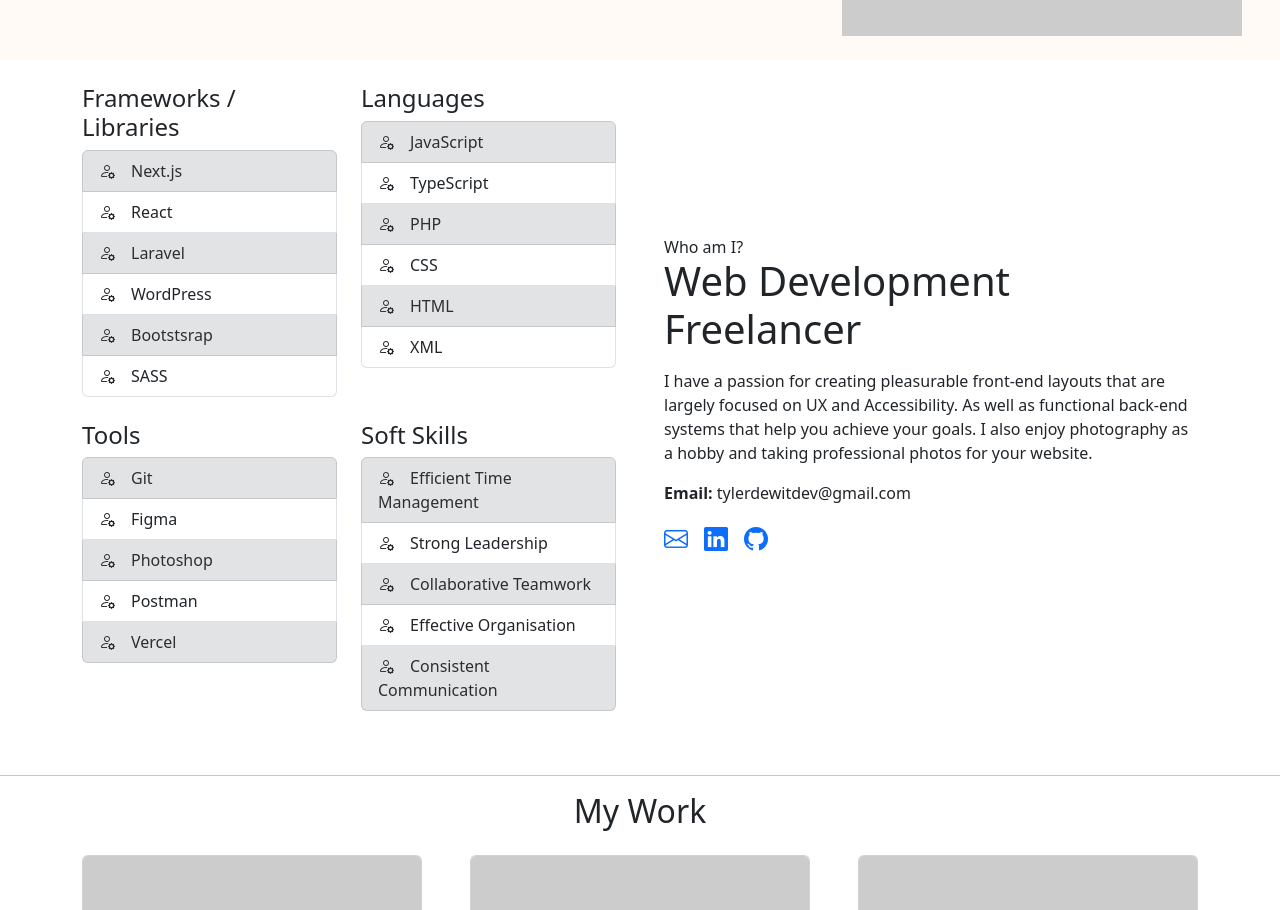
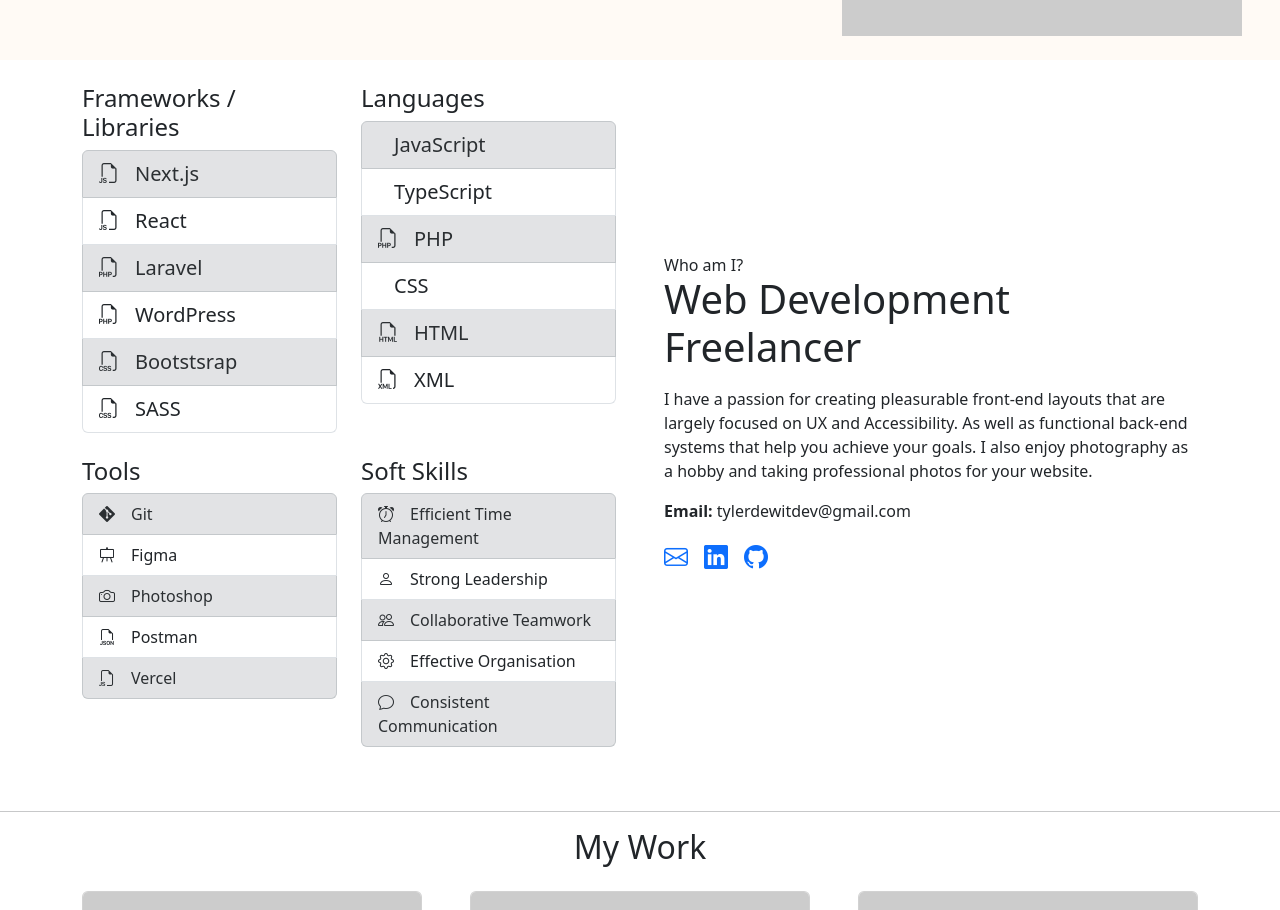
Before and after one commit to Tyler-de-Wit/portfolio-site-react, a React (Vite) app: page / in a window 1280 px wide. Shown: the part 520-1430 px from the top of the page. Built offline with nearby package versions, Linux system fonts and the light colour scheme.

Commit message:
feat: Update icons for skill lists to better reflect the specific skill

```diff
--- a/src/components/AboutSection.tsx
+++ b/src/components/AboutSection.tsx
@@ -11,23 +11,24 @@
                 {/* Frameworks / Libraries */}
                 <h2 className="fs-4">Frameworks / Libraries</h2>
                 <ul className="list-group mb-4">
-                  <li className="list-group-item list-group-item-secondary list-group-item-action">
-                    <i className="bi bi-person-gear me-3"></i>Next.js
+                  <li className="list-group-item list-group-item-secondary list-group-item-action fs-5">
+                    <i className="bi bi-filetype-js me-3 fs-5"></i>
+                    Next.js
                   </li>
-                  <li className="list-group-item list-group-item-action">
-                    <i className="bi bi-person-gear me-3"></i>React
+                  <li className="list-group-item list-group-item-action fs-5">
+                    <i className="bi bi-filetype-js me-3 fs-5"></i>React
                   </li>
-                  <li className="list-group-item list-group-item-secondary list-group-item-action">
-                    <i className="bi bi-person-gear me-3"></i>Laravel
+                  <li className="list-group-item list-group-item-secondary list-group-item-action fs-5">
+                    <i className="bi bi-filetype-php me-3 fs-5"></i>Laravel
                   </li>
-                  <li className="list-group-item list-group-item-action">
-                    <i className="bi bi-person-gear me-3"></i>WordPress
+                  <li className="list-group-item list-group-item-action fs-5">
+                    <i className="bi bi-filetype-php me-3 fs-5"></i>WordPress
                   </li>
-                  <li className="list-group-item list-group-item-secondary list-group-item-action">
-                    <i className="bi bi-person-gear me-3"></i>Bootstsrap
+                  <li className="list-group-item list-group-item-secondary list-group-item-action fs-5">
+                    <i className="bi bi-filetype-css me-3 fs-5"></i>Bootstsrap
                   </li>
-                  <li className="list-group-item list-group-item-action">
-                    <i className="bi bi-person-gear me-3"></i>SASS
+                  <li className="list-group-item list-group-item-action fs-5">
+                    <i className="bi bi-filetype-css me-3 fs-5"></i>SASS
                   </li>
                 </ul>
               </div>
@@ -35,23 +36,23 @@
                 {/* Languages */}
                 <h2 className="fs-4">Languages</h2>
                 <ul className="list-group mb-4">
-                  <li className="list-group-item list-group-item-secondary list-group-item-action">
-                    <i className="bi bi-person-gear me-3"></i>JavaScript
+                  <li className="list-group-item list-group-item-secondary list-group-item-action fs-5">
+                    <i className="bi bi-javascript me-3 fs-5"></i>JavaScript
                   </li>
-                  <li className="list-group-item list-group-item-action">
-                    <i className="bi bi-person-gear me-3"></i>TypeScript
+                  <li className="list-group-item list-group-item-action fs-5">
+                    <i className="bi bi-typescript me-3 fs-5"></i>TypeScript
                   </li>
-                  <li className="list-group-item list-group-item-secondary list-group-item-action">
-                    <i className="bi bi-person-gear me-3"></i>PHP
+                  <li className="list-group-item list-group-item-secondary list-group-item-action fs-5">
+                    <i className="bi bi-filetype-php me-3 fs-5"></i>PHP
                   </li>
-                  <li className="list-group-item list-group-item-action">
-                    <i className="bi bi-person-gear me-3"></i>CSS
+                  <li className="list-group-item list-group-item-action fs-5">
+                    <i className="bi bi-css me-3 fs-5"></i>CSS
                   </li>
-                  <li className="list-group-item list-group-item-secondary list-group-item-action">
-                    <i className="bi bi-person-gear me-3"></i>HTML
+                  <li className="list-group-item list-group-item-secondary list-group-item-action fs-5">
+                    <i className="bi bi-filetype-html me-3 fs-5"></i>HTML
                   </li>
-                  <li className="list-group-item list-group-item-action">
-                    <i className="bi bi-person-gear me-3"></i>XML
+                  <li className="list-group-item list-group-item-action fs-5">
+                    <i className="bi bi-filetype-xml me-3 fs-5"></i>XML
                   </li>
                 </ul>
               </div>
@@ -63,19 +64,19 @@
                 <h2 className="fs-4">Tools</h2>
                 <ul className="list-group mb-4">
                   <li className="list-group-item list-group-item-secondary list-group-item-action">
-                    <i className="bi bi-person-gear me-3"></i>Git
+                    <i className="bi bi-git me-3"></i>Git
                   </li>
                   <li className="list-group-item list-group-item-action">
-                    <i className="bi bi-person-gear me-3"></i>Figma
+                    <i className="bi bi-easel me-3"></i>Figma
                   </li>
                   <li className="list-group-item list-group-item-secondary list-group-item-action">
-                    <i className="bi bi-person-gear me-3"></i>Photoshop
+                    <i className="bi bi-camera me-3"></i>Photoshop
                   </li>
                   <li className="list-group-item list-group-item-action">
-                    <i className="bi bi-person-gear me-3"></i>Postman
+                    <i className="bi bi-filetype-json me-3"></i>Postman
                   </li>
                   <li className="list-group-item list-group-item-secondary list-group-item-action">
-                    <i className="bi bi-person-gear me-3"></i>Vercel
+                    <i className="bi bi-filetype-js me-3"></i>Vercel
                   </li>
                 </ul>
               </div>
@@ -84,23 +85,20 @@
                 <h2 className="fs-4">Soft Skills</h2>
                 <ul className="list-group mb-4">
                   <li className="list-group-item list-group-item-secondary list-group-item-action">
-                    <i className="bi bi-person-gear me-3"></i>Efficient Time
+                    <i className="bi bi-alarm me-3"></i>Efficient Time
                     Management
                   </li>
                   <li className="list-group-item list-group-item-action">
-                    <i className="bi bi-person-gear me-3"></i>Strong Leadership
+                    <i className="bi bi-person me-3"></i>Strong Leadership
                   </li>
                   <li className="list-group-item list-group-item-secondary list-group-item-action">
-                    <i className="bi bi-person-gear me-3"></i>Collaborative
-                    Teamwork
+                    <i className="bi bi-people me-3"></i>Collaborative Teamwork
                   </li>
                   <li className="list-group-item list-group-item-action">
-                    <i className="bi bi-person-gear me-3"></i>Effective
-                    Organisation
+                    <i className="bi bi-gear me-3"></i>Effective Organisation
                   </li>
                   <li className="list-group-item list-group-item-secondary list-group-item-action">
-                    <i className="bi bi-person-gear me-3"></i>Consistent
-                    Communication
+                    <i className="bi bi-chat me-3"></i>Consistent Communication
                   </li>
                 </ul>
               </div>
```
